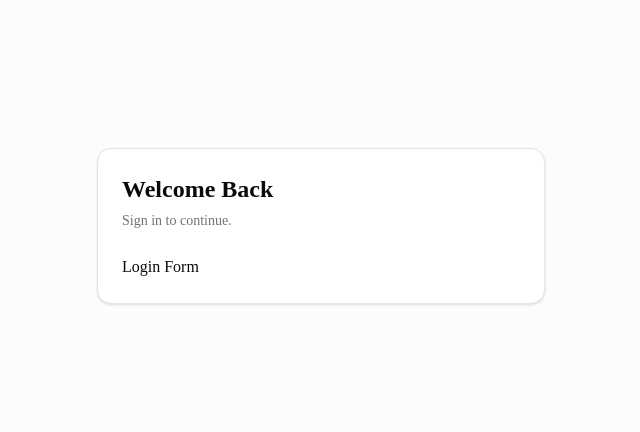
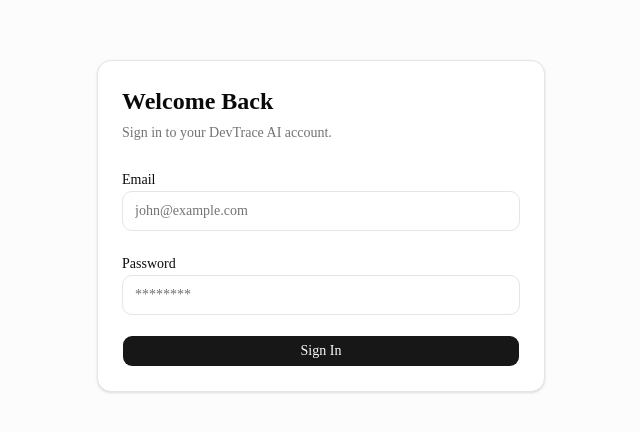
Before and after one commit to Abdur-Razzaqe/DevTrace-AI, a Next.js app: page /login in a window 1280 px wide. Shown: the part 174-606 px from the top of the page, without its empty margins (319-959 px from the left). Built offline with nearby package versions, Linux system fonts and the light colour scheme.

Commit message:
feat(auth): add login form UI

```diff
--- a/src/app/(auth)/login/page.tsx
+++ b/src/app/(auth)/login/page.tsx
@@ -7,7 +7,7 @@ export default function LoginPage() {
       <CardHeader>
         <h1 className="text-2xl font-bold">Welcome Back</h1>
 
-        <p className="text-muted-foreground text-sm">Sign in to continue.</p>
+        <p className="text-muted-foreground text-sm">Sign in to your DevTrace AI account.</p>
       </CardHeader>
 
       <CardContent>
--- a/src/components/forms/login-form.tsx
+++ b/src/components/forms/login-form.tsx
@@ -1,5 +1,66 @@
 'use client';
 
+import { useForm } from 'react-hook-form';
+import { zodResolver } from '@hookform/resolvers/zod';
+
+import { Button } from '@/components/ui/button';
+import { Input } from '@/components/ui/input';
+import { loginSchema, type LoginInput } from '@/schemas/auth.schema';
+
 export function LoginForm() {
-  return <div>Login Form</div>;
+  const {
+    register,
+    handleSubmit,
+    formState: { errors, isSubmitting },
+  } = useForm<LoginInput>({
+    resolver: zodResolver(loginSchema),
+    defaultValues: {
+      email: '',
+      password: '',
+    },
+  });
+
+  const onSubmit = async (data: LoginInput) => {
+    console.log(data);
+  };
+
+  return (
+    <form onSubmit={handleSubmit(onSubmit)} className="space-y-5">
+      <div className="space-y-2">
+        <label htmlFor="email" className="text-sm font-medium">
+          Email
+        </label>
+
+        <Input
+          id="email"
+          type="email"
+          autoComplete="email"
+          placeholder="john@example.com"
+          {...register('email')}
+        />
+
+        {errors.email && <p className="text-destructive text-sm">{errors.email.message}</p>}
+      </div>
+
+      <div className="space-y-2">
+        <label htmlFor="password" className="text-sm font-medium">
+          Password
+        </label>
+
+        <Input
+          id="password"
+          type="password"
+          autoComplete="current-password"
+          placeholder="********"
+          {...register('password')}
+        />
+
+        {errors.password && <p className="text-destructive text-sm">{errors.password.message}</p>}
+      </div>
+
+      <Button type="submit" className="w-full" disabled={isSubmitting}>
+        {isSubmitting ? 'Signing in...' : 'Sign In'}
+      </Button>
+    </form>
+  );
 }
```
